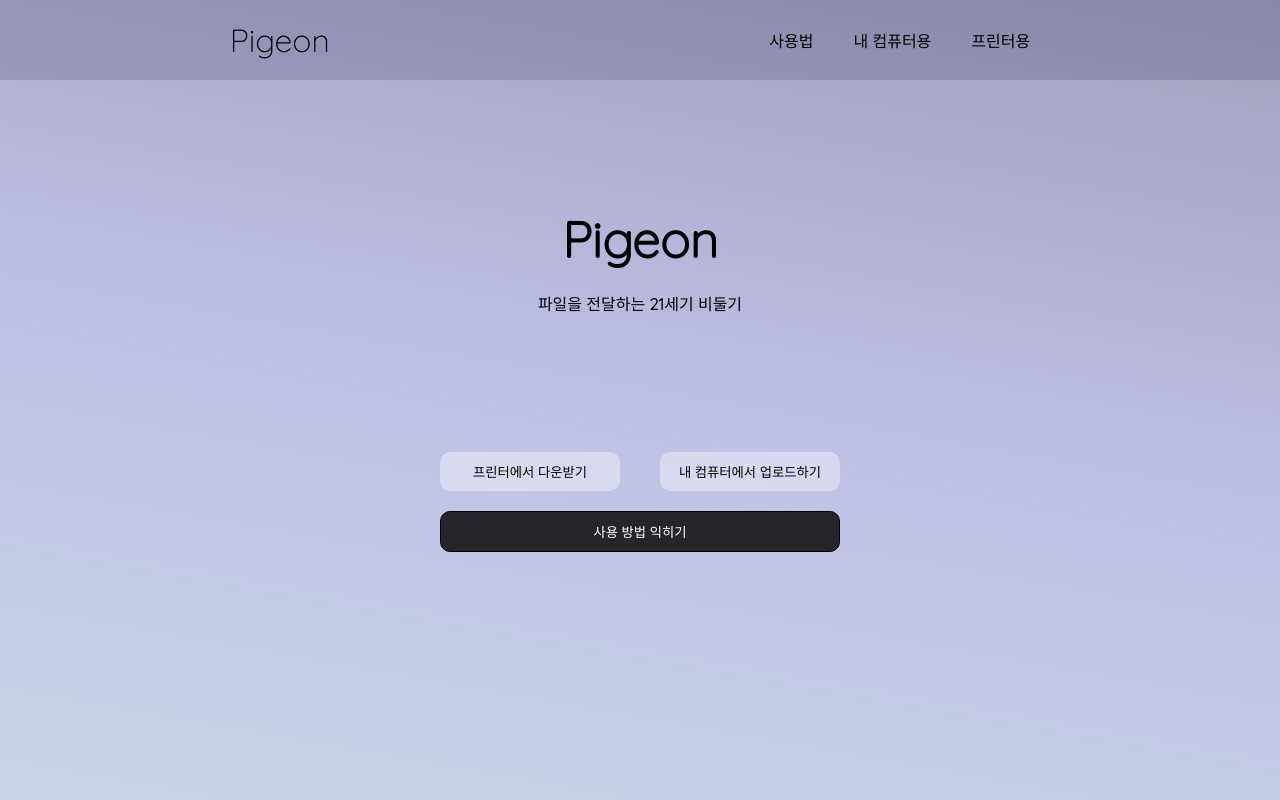
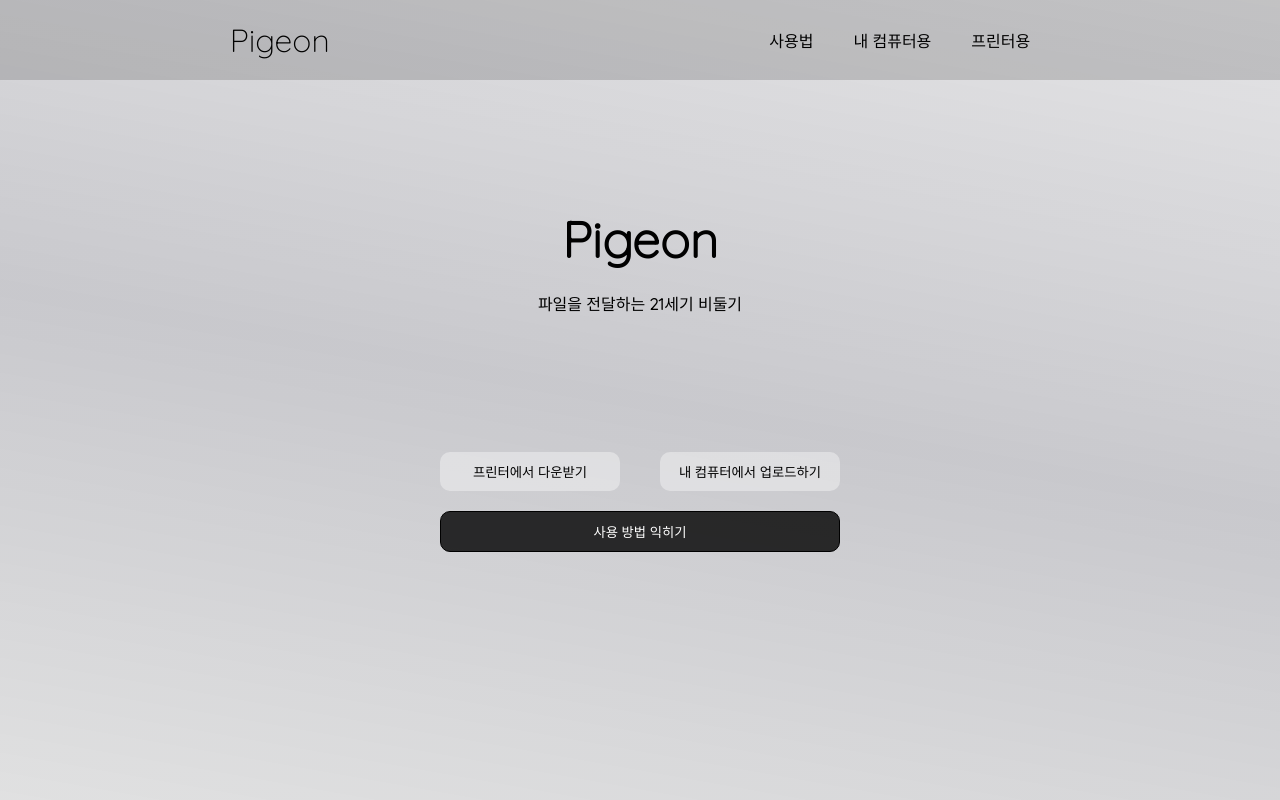
Before and after one commit to sjsh-sujebi/wapt-frontend, a React (Create React App) app: page / in a window 1280 px wide. Shown: the top 800 px of the page. Built offline with nearby package versions, Linux system fonts and the light colour scheme.

Commit message:
graytone update

```diff
--- a/src/components/TopNav.tsx
+++ b/src/components/TopNav.tsx
@@ -44,7 +44,7 @@ export default function TopNav({hash, toggleHome, toggleMenu, toggleLogin, toggl
 
     return (
         <div className="navbar">
-            <h1 className="navbar-title" onClick={() => burgerDefault(toggleHome)}><span className="sdownfont">Pigeon</span></h1>
+            <h1 className="navbar-title" onClick={() => burgerDefault(toggleHome)}><span className="supfont">Pigeon</span></h1>
             <div className="navbar-menu">
                 <span className="navbar-menu-help sdownfont" onClick={() => window.location.href = "/usage"}>사용법</span>
                 {/* <span className="navbar-menu-help sdownfont" onClick={() => window.location.href = "/sujebi"}>기술</span> */}
--- a/src/index.css
+++ b/src/index.css
@@ -21,7 +21,8 @@ body {
   height: 100%;
   /* background: linear-gradient(22deg, #5eb7ff9a, #c1b5f4); */
   /* background: linear-gradient(10deg, #09ba9175, #71b7b7a0, #346e6e38); */
-  background: linear-gradient(10deg, #426bac4b, #6365c269, #2a286c71);
+  background: linear-gradient(10deg, #0205091f, #0f0f223a, #0201121b);
+  /* background: linear-gradient(10deg, #426bac4b, #6365c269, #2a286c71); */
   background-attachment: fixed;
 }
 
@@ -53,6 +54,10 @@ body {
   font-weight: 200;
 }
 
+.supfont {
+  font-weight: 500;
+}
+
 .upfont {
   font-weight: 800;
 }
--- a/src/styles/TopNav.css
+++ b/src/styles/TopNav.css
@@ -9,7 +9,7 @@
     align-items: center;
     min-width: 320px;
     justify-content: space-around;
-    background-color: rgba(17, 8, 54, 0.148);
+    background-color: rgba(0, 0, 0, 0.148);
     position: fixed;
     max-width: 100vw !important;
     width: calc(100vw - 40px);
```
